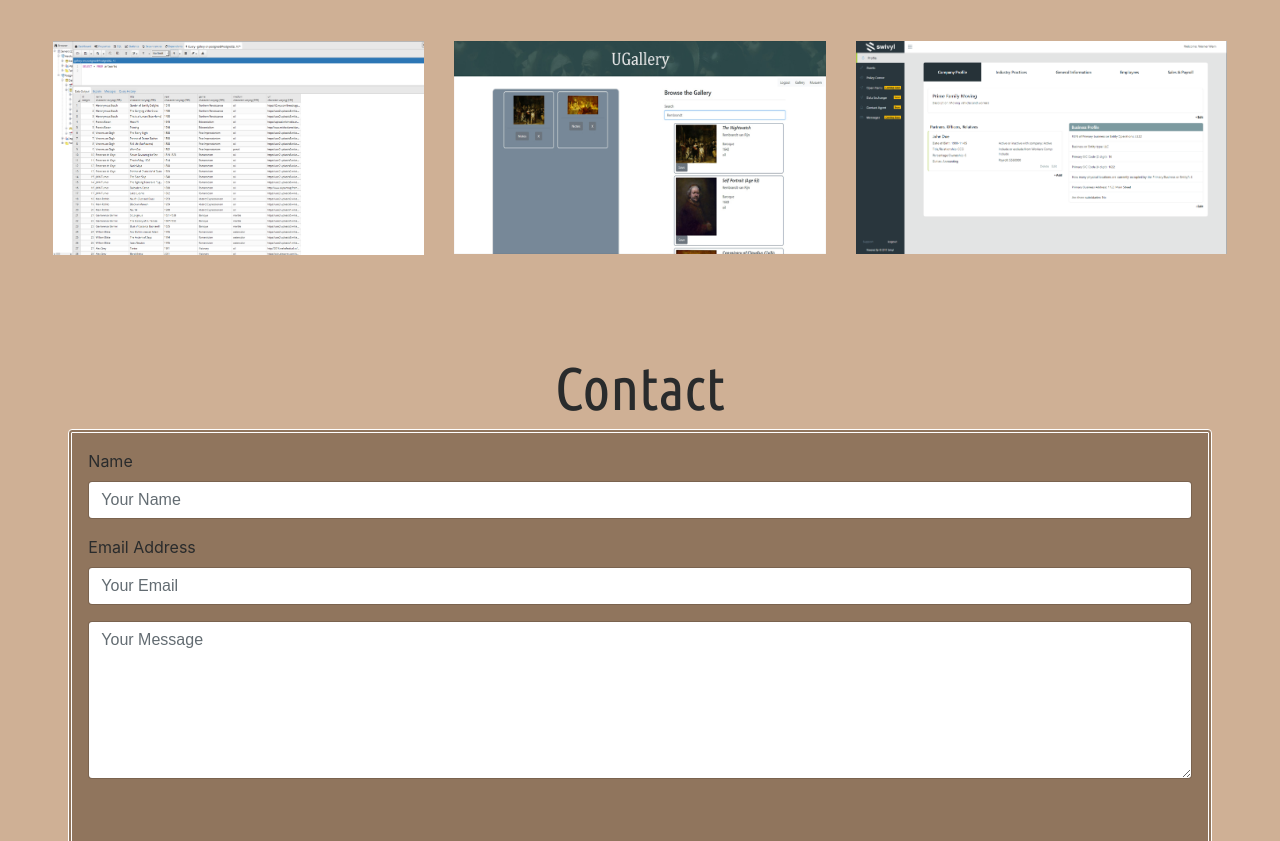
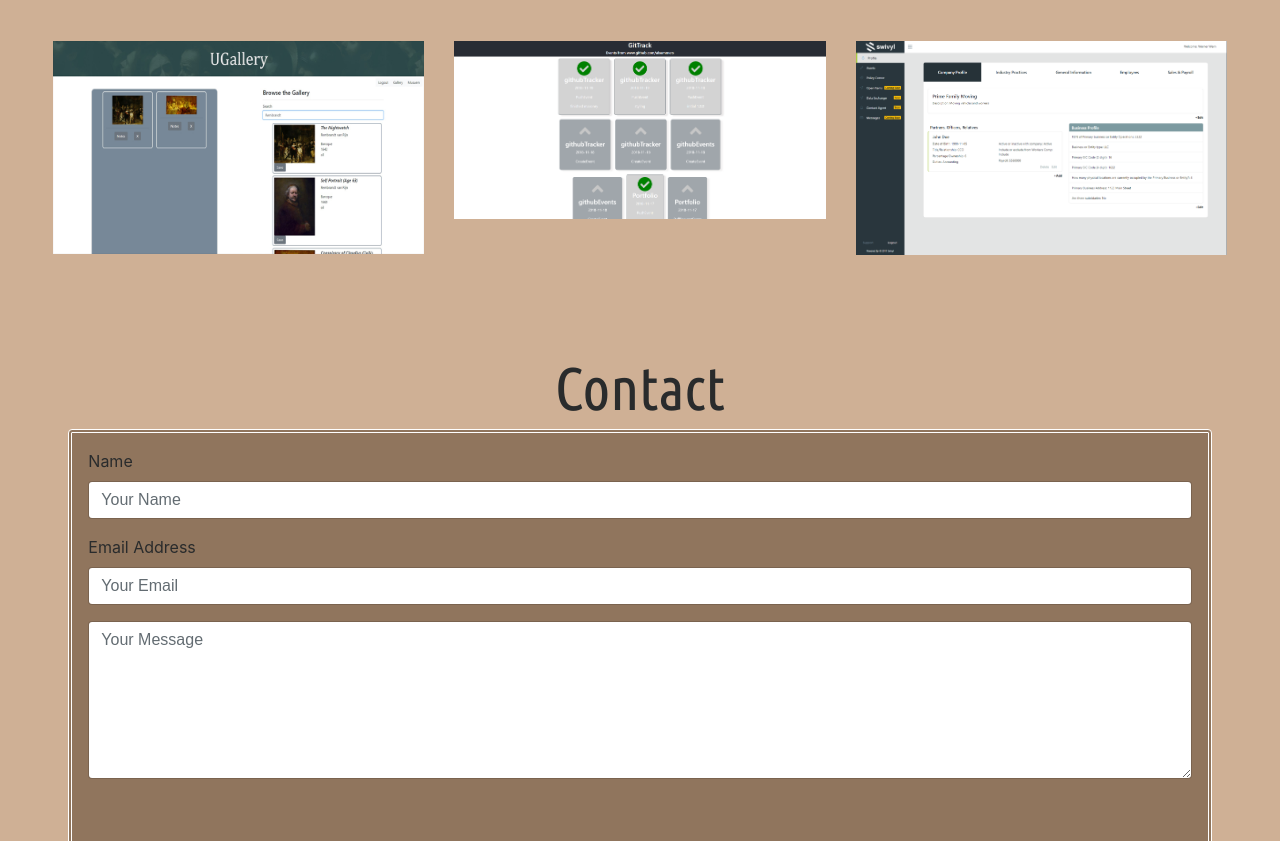
Before and after one commit to alsummers/Portfolio_v1, a website: page index.html in a window 1280 px wide. Shown: the part 2148-2989 px from the top of the page. Drawn offline with nearby package versions, Linux system fonts and the light colour scheme.

Commit message:
replaced project

```diff
--- a/index.html
+++ b/index.html
@@ -140,13 +140,13 @@
             </div>
             <div class="row">
                     <div class="col wow fadeInRight">
-                        <a href="https://github.com/alsummers/UGalleryServer">
+                        <a href="https://u-gallery.herokuapp.com/">
                             <div class="imageOverlay">
-                                    <img src="./img/UGalleryAPI.jpg" alt="Avatar" class="overlayImg">
+                                    <img src="./img/UGallery.jpg" alt="Avatar" class="overlayImg">
                                     <div class="overlay">
                                       <div class="imageText">
-                                          <h4>U-Gallery Backend</h4>
-                                          <p>Backend repository for React gallery</p>
+                                          <h4>U-Gallery</h4>
+                                          <p>Fullstack React Application</p>
                                         </div>
                                     </div>
                             </div>
@@ -154,13 +154,13 @@
                     </div>
                     <!-- blank columns for more portfolios -->
                     <div class="col wow fadeInUp">
-                            <a href="https://u-gallery.herokuapp.com/">
+                            <a href="https://githubtracker.firebaseapp.com/">
                                 <div class="imageOverlay">
-                                        <img src="./img/UGallery.jpg" alt="Avatar" class="overlayImg">
+                                        <img src="./img/GitTrack_screen.png" alt="Avatar" class="overlayImg">
                                         <div class="overlay">
                                           <div class="imageText">
-                                              <h4>U-Gallery</h4>
-                                              <p>Fullstack React Application</p>
+                                              <h4>GitTrack Personal App</h4>
+                                              <p>React application tracking Github repository events</p>
                                             </div>
                                         </div>
                                 </div>
```
Also changed, not shown: img/GitTrack_screen.png (added).
